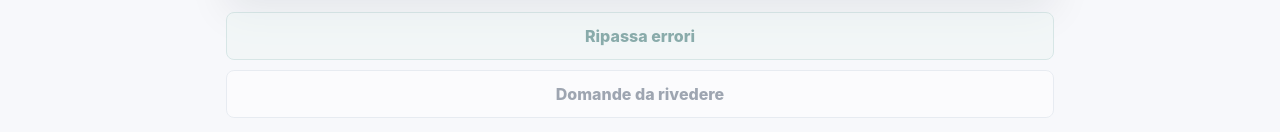
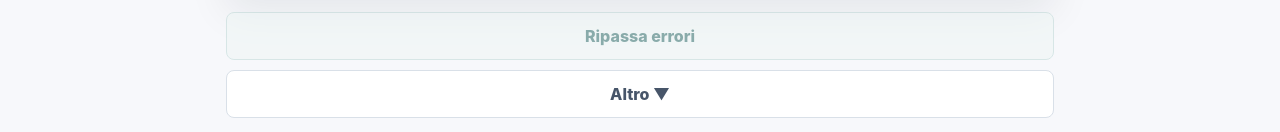
Before and after one commit to MicheleCarb/quiz-infermieri, a React (Vite) app: page / in a window 1280 px wide. Shown: the part 820-952 px from the top of the page. Built offline with nearby package versions, Linux system fonts and the light colour scheme.

Commit message:
Add more actions panel for enhanced quiz management and update styles

```diff
--- a/src/App.jsx
+++ b/src/App.jsx
@@ -44,6 +44,7 @@ export default function App() {
   const [transferMessage, setTransferMessage] = useState('');
   const [studyModalOpen, setStudyModalOpen] = useState(false);
   const [studyModalMode, setStudyModalMode] = useState('all');
+  const [moreActionsOpen, setMoreActionsOpen] = useState(false);
   const fileInputRef = useRef(null);
   const studyChangeButtonRef = useRef(null);
   const studyModalCloseRef = useRef(null);
@@ -308,6 +309,7 @@ export default function App() {
 
   function handleNext() {
     closeTransferProgress();
+    setMoreActionsOpen(false);
 
     if (reviewMode) {
       const remainingReviewIds = reviewOrder.filter((id) => progress?.mistakes[id]);
@@ -334,6 +336,7 @@ export default function App() {
     if (ids.length === 0) return;
 
     closeTransferProgress();
+    setMoreActionsOpen(false);
     setReviewOrder(shuffle(ids));
     setReviewIndex(0);
     setReviewAttempt(0);
@@ -354,6 +357,7 @@ export default function App() {
     }
 
     closeTransferProgress();
+    setMoreActionsOpen(false);
     setSelectedAnswer(null);
     setResult(null);
     setFeedbackGif(null);
@@ -376,6 +380,7 @@ export default function App() {
     }
 
     closeTransferProgress();
+    setMoreActionsOpen(false);
     setQuizBankMessage('');
     setQuestions([]);
     setMetadata(null);
@@ -449,6 +454,7 @@ export default function App() {
 
   function resetQuiz() {
     closeTransferProgress();
+    setMoreActionsOpen(false);
     const message = activeStudySet?.type === 'block'
       ? `Vuoi ricominciare ${activeStudySet.label} da capo?`
       : 'Vuoi ricominciare tutte le domande da capo?';
@@ -460,11 +466,19 @@ export default function App() {
 
   function openHistoryMode() {
     closeTransferProgress();
+    setMoreActionsOpen(false);
     setHistoryMode(true);
   }
 
   function closeTransferProgress() {
     setTransferOpen(false);
+  }
+
+  function toggleMoreActions() {
+    setMoreActionsOpen((isOpen) => {
+      if (isOpen) closeTransferProgress();
+      return !isOpen;
+    });
   }
 
   async function getQuestionsHash() {
@@ -823,32 +837,22 @@ export default function App() {
       {!reviewMode && !isFinished && !historyMode && (
         <div className="actions">
           <ReviewMistakesButton count={mistakesCount} onClick={startReviewMode} />
-          <button
-            className="button button--quiet"
-            type="button"
-            onClick={openHistoryMode}
-            disabled={reviewQuestionsCount === 0}
-          >
-            Domande da rivedere{reviewQuestionsCount > 0 ? ` (${reviewQuestionsCount})` : ''}
-          </button>
-        </div>
-      )}
-      {!reviewMode && !historyMode && !isFinished && currentQuestion && (
-        <TransferProgress
-          fileInputRef={fileInputRef}
-          open={transferOpen}
-          message={transferMessage}
-          onToggle={setTransferOpen}
-          onExport={handleExportProgress}
-          onChooseImportFile={handleChooseImportFile}
-          onImportFile={handleImportFile}
-        />
-      )}
-      {hasProgress && !reviewMode && !historyMode && !isFinished && currentQuestion && (
-        <div className="reset-actions">
-          <button className="button button--danger button--danger-soft" type="button" onClick={resetQuiz}>
-            Ricomincia da capo
-          </button>
+          <MoreActions
+            open={moreActionsOpen}
+            reviewQuestionsCount={reviewQuestionsCount}
+            hasProgress={hasProgress}
+            showTransfer={Boolean(currentQuestion)}
+            transferOpen={transferOpen}
+            transferMessage={transferMessage}
+            fileInputRef={fileInputRef}
+            onToggle={toggleMoreActions}
+            onHistory={openHistoryMode}
+            onTransferToggle={setTransferOpen}
+            onExport={handleExportProgress}
+            onChooseImportFile={handleChooseImportFile}
+            onImportFile={handleImportFile}
+            onReset={resetQuiz}
+          />
         </div>
       )}
       {showStickyNext && (
@@ -1037,6 +1041,70 @@ function getStudyContextLabel(activeStudySet) {
   return 'Tutte le domande';
 }
 
+function MoreActions({
+  open,
+  reviewQuestionsCount,
+  hasProgress,
+  showTransfer,
+  transferOpen,
+  transferMessage,
+  fileInputRef,
+  onToggle,
+  onHistory,
+  onTransferToggle,
+  onExport,
+  onChooseImportFile,
+  onImportFile,
+  onReset,
+}) {
+  const panelId = 'more-actions-panel';
+
+  return (
+    <section className="more-actions">
+      <button
+        className="button button--quiet more-actions__toggle"
+        type="button"
+        aria-expanded={open}
+        aria-controls={panelId}
+        onClick={onToggle}
+      >
+        Altro <span aria-hidden="true">{open ? '▲' : '▼'}</span>
+      </button>
+
+      {open && (
+        <div className="more-actions__panel" id={panelId}>
+          <button
+            className="button button--quiet"
+            type="button"
+            onClick={onHistory}
+            disabled={reviewQuestionsCount === 0}
+          >
+            Domande da rivedere{reviewQuestionsCount > 0 ? ` (${reviewQuestionsCount})` : ''}
+          </button>
+
+          {showTransfer && (
+            <TransferProgress
+              fileInputRef={fileInputRef}
+              open={transferOpen}
+              message={transferMessage}
+              onToggle={onTransferToggle}
+              onExport={onExport}
+              onChooseImportFile={onChooseImportFile}
+              onImportFile={onImportFile}
+            />
+          )}
+
+          {hasProgress && (
+            <button className="button button--danger button--danger-soft" type="button" onClick={onReset}>
+              Ricomincia da capo
+            </button>
+          )}
+        </div>
+      )}
+    </section>
+  );
+}
+
 function TransferProgress({ fileInputRef, open, message, onToggle, onExport, onChooseImportFile, onImportFile }) {
   return (
     <details className="transfer-progress" open={open} onToggle={(event) => onToggle(event.currentTarget.open)}>
--- a/src/styles.css
+++ b/src/styles.css
@@ -618,9 +618,30 @@ button {
   margin-top: 16px;
 }
 
-.actions .button,
-.reset-actions .button {
+.actions .button {
   width: 100%;
+}
+
+.more-actions {
+  display: grid;
+  gap: 10px;
+}
+
+.more-actions__toggle {
+  justify-content: center;
+}
+
+.more-actions__panel {
+  display: grid;
+  gap: 10px;
+  padding: 10px;
+  border: 1px solid #d9e0e8;
+  border-radius: 8px;
+  background: #f8fafc;
+}
+
+.more-actions .transfer-progress {
+  margin-top: 0;
 }
 
 .transfer-progress {
@@ -664,11 +685,6 @@ button {
 .transfer-progress__message {
   color: #1f625e;
   font-weight: 700;
-}
-
-.reset-actions {
-  display: grid;
-  margin-top: 12px;
 }
 
 .panel--message {
@@ -905,14 +921,6 @@ button {
     grid-template-columns: repeat(2, minmax(0, 1fr));
   }
 
-  .reset-actions {
-    justify-content: end;
-  }
-
-  .reset-actions .button {
-    width: auto;
-  }
-
   .history__top {
     flex-direction: row;
     align-items: center;
```
